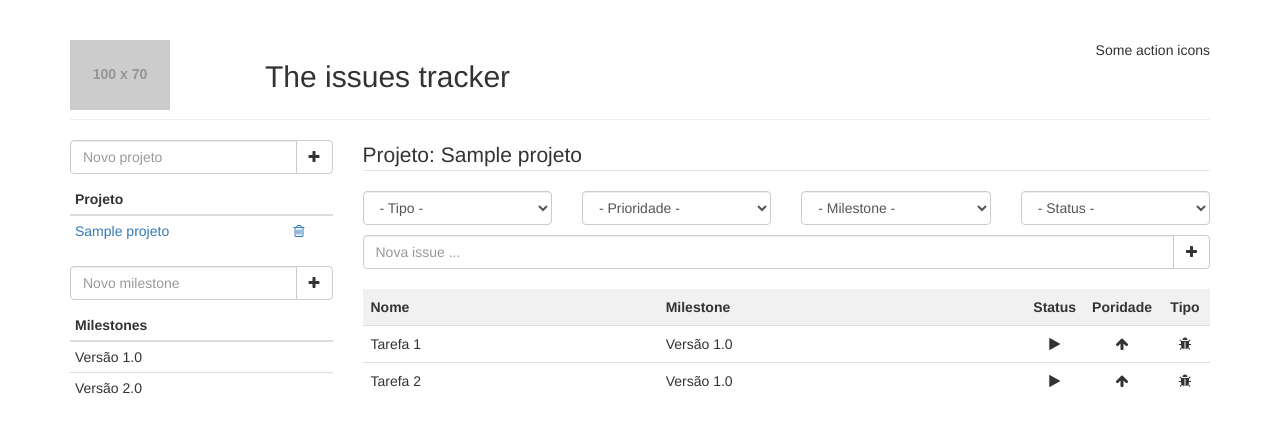
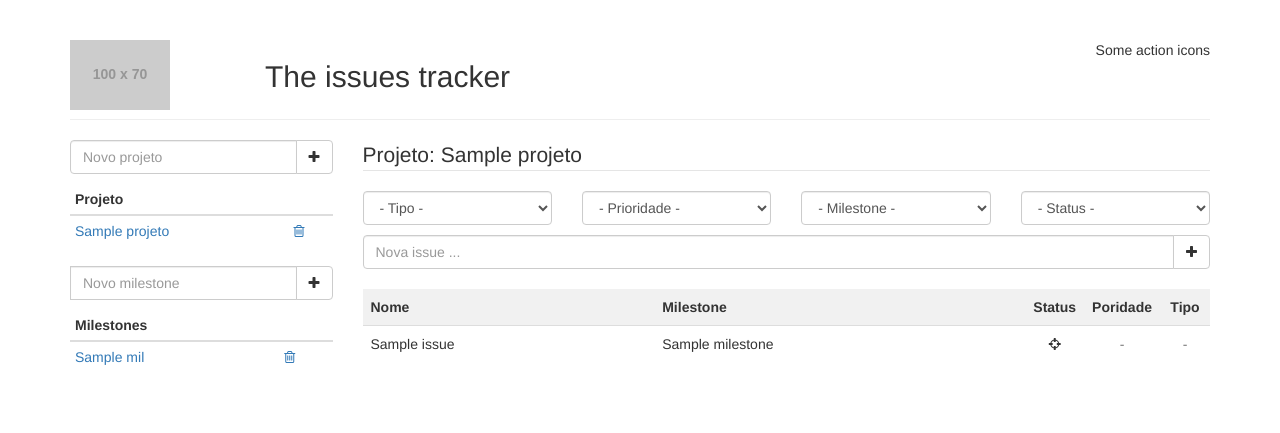
Before and after one commit to ProgramadorLivre/issue-tracker, a Flask app: template templates/index.html in a window 1280 px wide. Shown: the top 433 px of the page. Run offline with Flask 2, Linux system fonts and the light colour scheme; the template is opened without the code that fills it: most values are stand-ins (such as "Sample title", 1, 10 or a date in 2020); grey boxes labelled with a size stand in for pictures from a placeholder-image service; some libraries are stand-ins or nearby versions.

Commit message:
Issues list with icons

```diff
--- a/static/css/index.css
+++ b/static/css/index.css
@@ -24,7 +24,12 @@
     border-bottom: 0px;
 }
 
- td.colicon{
+td.colicon{
     width: 50px;
     overflow: hidden;
- }
+}
+
+.norows{
+    color: #d1d1d1;
+    text-align: center;
+}
--- a/static/js/index.js
+++ b/static/js/index.js
@@ -15,12 +15,13 @@ $(document).ready(function(){
                 line += "</tr>";
 
                 $('#tb-projetos > tbody:last-child').append(line);
+                $(".delete-p-btn").click(fc_delete_p);
             }
             $("#projectname").val("");
         });
     });
 
-    $(".delete-p-btn").click(function(){
+    var fc_delete_p = function(){
         var tr = $(this).closest('tr');
         $.post({
             url: "/rm_project",
@@ -36,6 +37,81 @@ $(document).ready(function(){
             return false;
         });
         return false;
+    };
+    $(".delete-p-btn").click(fc_delete_p);
+
+    $("#addmilestone").click(function(){
+        $.post({
+            url:"/add_milestone",
+            data:{
+                name: $("#milestonename").val(),
+                pid: $("#milestone-pid").val()
+            }
+        }).success(function(data){
+            if(data.status=="ok"){
+
+                line = "<tr>";
+                line += "<td><a href=\"/"+data.object.slug+"/\" data-eid=\""+data.object.eid+"\" class=\"load-p-btn\">"+data.object.name+"</a></td>";
+                line += "<td><a href=\"#\" data-eid=\""+data.object.eid+"\" class=\"delete-m-btn\"><i class=\"fa fa-trash-o\"></i></a></td>";
+                line += "</tr>";
+
+                $('#tb-milestones > tbody:last-child').append(line);
+                $(".delete-m-btn").click(fc_delete_m);
+            }
+            $("#milestonename").val("");
+        });
+    });
+
+    var fc_delete_m = function(){
+        var tr = $(this).closest('tr');
+        $.post({
+            url: "/rm_milestone",
+            data:{
+                mid: $(this).attr("data-eid")
+            }
+        }).success(function(){
+            tr.css("background-color","#FF3700");
+            tr.fadeOut(400, function(){
+                tr.remove();
+            });
+            return false;
+        });
+        return false;
+    };
+    $(".delete-m-btn").click(fc_delete_m);
+
+    $("#btn-add-issue").click(function(){
+        var name = $("#issuename").val();
+        var pid = $("#pid").val();
+        var tipo = $("#tipo").val();
+        var prioridade = $("#prioridade").val();
+        var milestone = $("#milestone").val();
+        var status = $("#status").val();
+
+        $.post({
+            url:"/add_issue",
+            data:{
+                name: name,
+                pid: pid,
+                mid: milestone,
+                prioridade: prioridade,
+                status: status,
+                tipo: tipo
+            }
+        }).success(function(data){
+            if(data.status=="ok"){
+
+                line = "<tr>";
+                line += "<td><a href=\"/"+data.object.slug+"/\" data-eid=\""+data.object.eid+"\" class=\"load-p-btn\">"+data.object.name+"</a></td>";
+                line += "<td><a href=\"#\" data-eid=\""+data.object.eid+"\" class=\"delete-m-btn\"><i class=\"fa fa-trash-o\"></i></a></td>";
+                line += "</tr>";
+
+                $('#tb-issues > tbody:last-child').append(line);
+                $(".delete-m-btn").click(fc_delete_m);
+            }
+            $("#milestonename").val("");
+        });
+
     });
 
 });
--- a/templates/index.html
+++ b/templates/index.html
@@ -72,22 +72,32 @@
 
                 <div class="addfield">
                     <div class="input-group">
-                        <input type="text" class="form-control" placeholder="Novo milestone">
+                        {%if projeto%}
+                        <input type="hidden" id="milestone-pid" value="{{projeto.eid}}">
+                        {%endif%}
+                        <input id="milestonename" type="text" class="form-control" placeholder="Novo milestone">
                         <span class="input-group-btn">
-                            <button class="btn btn-default" type="button"><i class="fa fa-plus"></i></button>
+                            <button id="addmilestone" class="btn btn-default" type="button"><i class="fa fa-plus"></i></button>
                         </span>
                     </div>
                 </div>
                 <div class="listlateral">
-                    <table class="table table-condensed" id="tb-projetos">
+                    <table class="table table-condensed" id="tb-milestones">
                     <thead>
                         <tr>
                             <th>Milestones</th>
+                            <th>&nbsp;</th>
                         </tr>
                     </thead>
                     <tbody>
-                        <tr><td>Versão 1.0</td></tr>
-                        <tr><td>Versão 2.0</td></tr>
+                        {%for mil in milestones%}
+                        <tr>
+                        <td><a href="/{{projeto.slug}}/{{mil.slug}}/" data-eid="{{mil.eid}}" class="load-m-btn">{{mil.name}}</a></td>
+                        <td><a href="#" data-eid="{{mil.eid}}" class="delete-m-btn"><i class="fa fa-trash-o"></i></a></td>
+                        </tr>
+                        {%else%}
+                        <tr><td class="norows" colspan="2"> - no milestones - </td></tr>
+                        {%endfor%}
                     </tbody>
                     </table>
                 </div>
@@ -100,7 +110,7 @@
 
 
 
-            <fieldset>
+            <fieldset id="formnewissue" {%if not projeto%}disabled="disabled"{%endif%}>
 
                 {%if projeto%}
                 <legend>Projeto: {{projeto.name}}</legend>
@@ -122,15 +132,16 @@
                         <select name="prioridade" id="prioridade" class="form-control">
                             <option value=""> - Prioridade - </option>
                             <option value="alta">Alta</option>
-                            <option value="meduia">Média</option>
+                            <option value="media">Média</option>
                             <option value="baixa">Baixa</option>
                         </select>
                     </div>
                     <div class="col-lg-3">
                         <select name="milestone" id="milestone" class="form-control">
                             <option value=""> - Milestone - </option>
-                            <option value="v10"> Versão 1.0</option>
-                            <option value="v20"> Versão 2.0 </option>
+                            {%for mil in milestones%}
+                            <option value="{{mil.eid}}" {%if milestone and mil.eid == milestone.eid%}selected{%endif%}>{{mil.name}}</option>
+                            {%endfor%}
                         </select>
                     </div>
                     <div class="col-lg-3">
@@ -146,9 +157,9 @@
                 <div class="row newtask">
                     <div class="col-lg-12">
                         <div class="input-group">
-                            <input type="text" class="form-control" placeholder="Nova issue ...">
+                            <input id="issuename" type="text" class="form-control" placeholder="Nova issue ...">
                             <span class="input-group-btn">
-                                <button class="btn btn-default" type="button"><i class="fa fa-plus"></i></button>
+                                <button id="btn-add-issue" class="btn btn-default" type="button"><i class="fa fa-plus"></i></button>
                             </span>
                         </div>
                     </div>
@@ -158,7 +169,7 @@
 
                 <div class="row listagem">
                     <div class="col-lg-12">
-                        <table class="table">
+                        <table class="table" id="tb-issues">
                             <thead>
                                 <tr>
                                     <th>Nome</th>
@@ -169,20 +180,74 @@
                                 </tr>
                             </thead>
                             <tbody>
+                                {%for issue in issueslist%}
                                 <tr>
-                                    <td>Tarefa 1</td>
-                                    <td>Versão 1.0</td>
-                                    <td class="text-center colicon"><i class="fa fa-play"></i></td>
-                                    <td class="text-center colicon"><i class="fa fa-arrow-up"></i></td>
-                                    <td class="text-center colicon"><i class="fa fa-bug"></i></td>
+                                    <td>{{issue.name}}</td>
+                                    <td>{{issue.milestone.name}}</td>
+
+                                    {%if issue.status == "backlog"%}
+                                    <td class="text-center colicon text-muted" title="Backlog">
+                                        <i class="fa fa-bars"></i>
+                                    </td>
+                                    {%elif issue.status == "programada"%}
+                                    <td class="text-center colicon" title="Programada">
+                                        <i class="fa fa-crosshairs"></i>
+                                    </td>
+                                    {%elif issue.status == "emandamento"%}
+                                    <td class="text-center colicon text-success" title="Em andamento">
+                                        <i class="fa fa-play"></i>
+                                    </td>
+                                    {%elif issue.status == "concluida"%}
+                                    <td class="text-center colicon text-muted" title="Concluída">
+                                        <i class="fa fa-thumbs-o-up"></i>
+                                    </td>
+                                    {%else%}
+                                    <td class="text-center colicon text-muted">
+                                        -
+                                    </td>
+                                    {%endif%}
+
+                                    {%if issue.prioridade == "alta"%}
+                                    <td class="text-center colicon text-danger">
+                                        <i class="fa fa-arrow-up"></i>
+                                    </td>
+                                    {%elif issue.prioridade == "media"%}
+                                    <td class="text-center colicon">
+                                        <i class="fa fa-minus"></i>
+                                    </td>
+                                    {%elif issue.prioridade == "baixa"%}
+                                    <td class="text-center colicon text-muted">
+                                        <i class="fa fa-arrow-down"></i>
+                                    </td>
+                                    {%else%}
+                                    <td class="text-center colicon text-muted">
+                                        -
+                                    </td>
+                                    {%endif%}
+
+                                    {%if issue.tipo == "bug"%}
+                                    <td class="text-center colicon">
+                                        <i class="fa fa-bug text-info"></i>
+                                    </td>
+                                    {%elif issue.tipo == "melhoria"%}
+                                    <td class="text-center colicon">
+                                        <i class="fa fa-plus text-info"></i>
+                                    </td>
+                                    {%elif issue.tipo == "tarefa"%}
+                                    <td class="text-center colicon">
+                                        <i class="fa fa-tasks text-info"></i>
+                                    </td>
+                                    {%else%}
+                                    <td class="text-center colicon text-muted">
+                                        -
+                                    </td>
+                                    {%endif%}
                                 </tr>
+                                {%else%}
                                 <tr>
-                                    <td>Tarefa 2</td>
-                                    <td>Versão 1.0</td>
-                                    <td class="text-center colicon"><i class="fa fa-play"></i></td>
-                                    <td class="text-center colicon"><i class="fa fa-arrow-up"></i></td>
-                                    <td class="text-center colicon"><i class="fa fa-bug"></i></td>
+                                    <td colspan="5" class="norows">- no issues -</td>
                                 </tr>
+                                {%endfor%}
                             </tbody>
                         </table>
                     </div>
```
Also changed, not shown: issues_app.py (+96 -10 lines).
